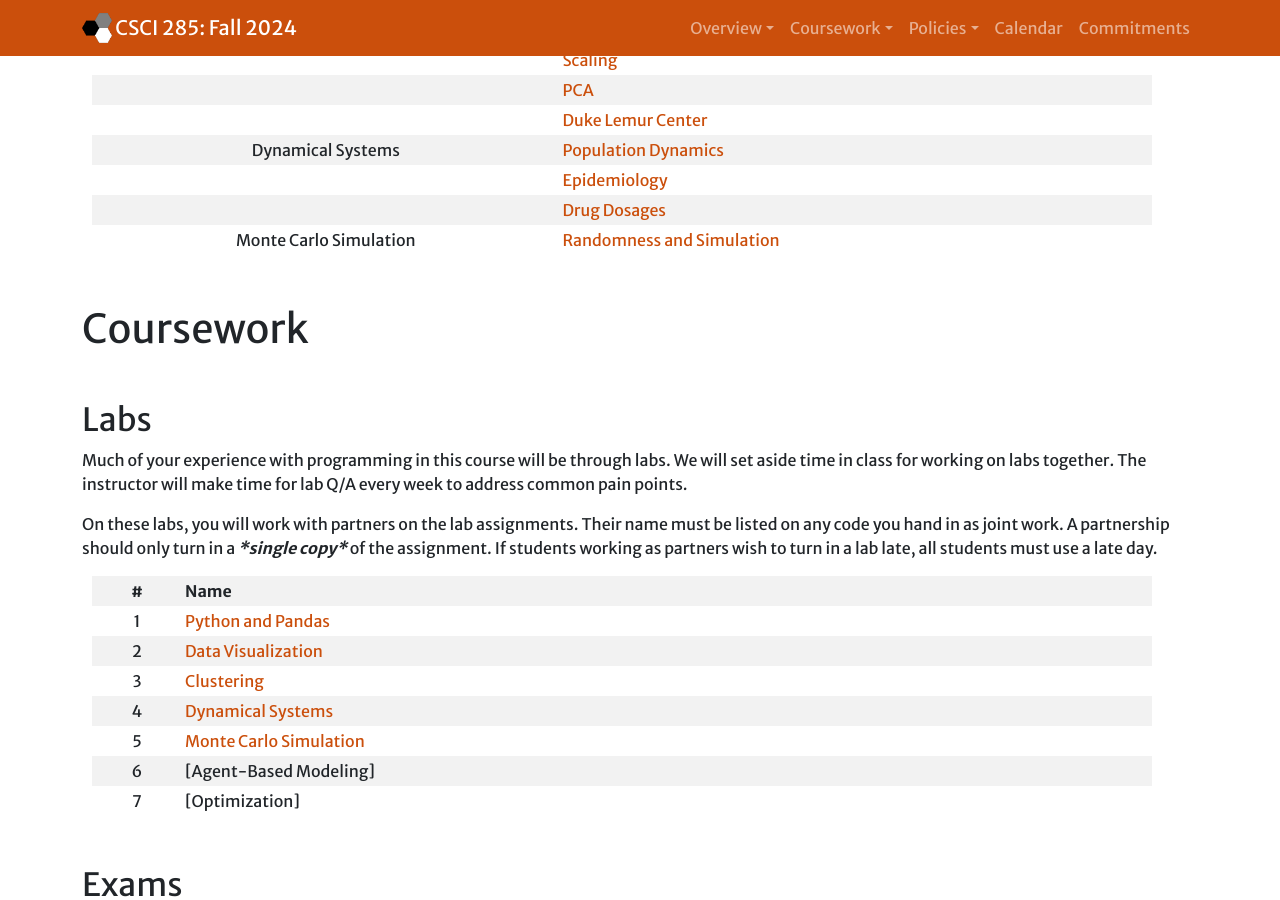
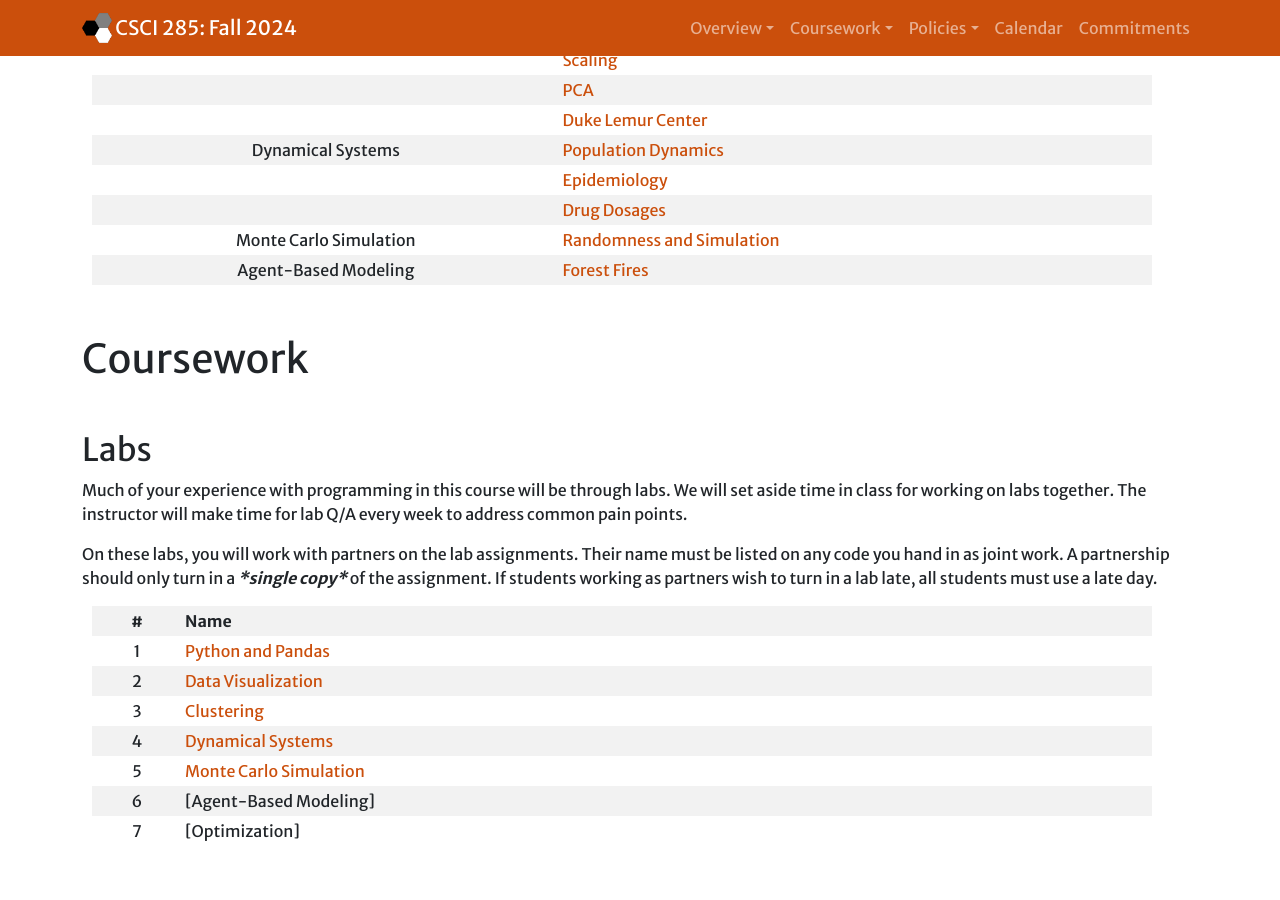
Before and after one commit to Hendrix-CS/csci285, a Jekyll site: the page built from index.md, in a window 1280 px wide and 900 px high, scrolled down 1500 px. Built offline with Jekyll 4.4.1, drawn with Linux system fonts in a browser that asks for light colours; nearby versions of some CDN libraries.

Commit message:
new notebook for forest fires, finally

```diff
--- a/index.md
+++ b/index.md
@@ -50,6 +50,7 @@ Upon completing this course, you will be able to,
 | | [Epidemiology](https://www.kaggle.com/code/markgoadrich/epidemiology-modeling) |
 | | [Drug Dosages](https://www.kaggle.com/code/markgoadrich/drug-dosages) |
 | Monte Carlo Simulation | [Randomness and Simulation](https://www.kaggle.com/code/markgoadrich/random-numbers-in-computing) |
+| Agent-Based Modeling | [Forest Fires](https://www.kaggle.com/code/markgoadrich/forest-fires-mesa-abm-2-4) |
 
 <br>
 
```
